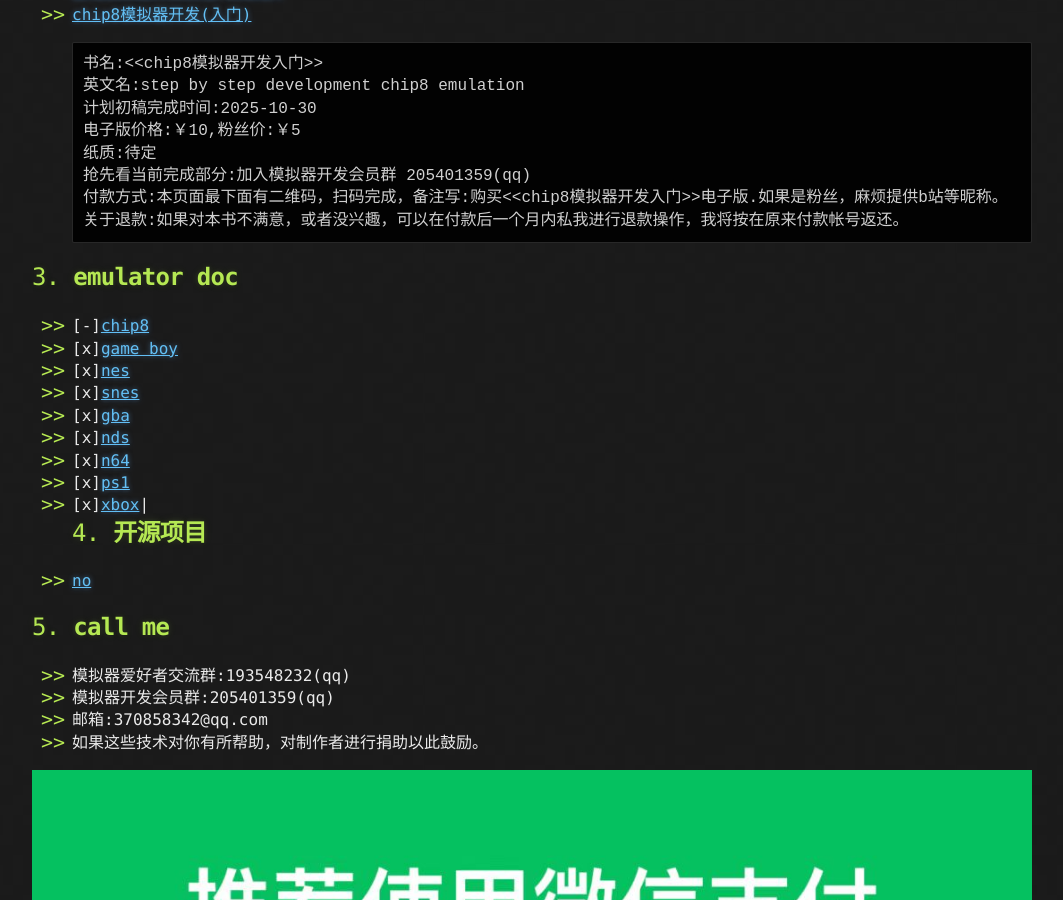
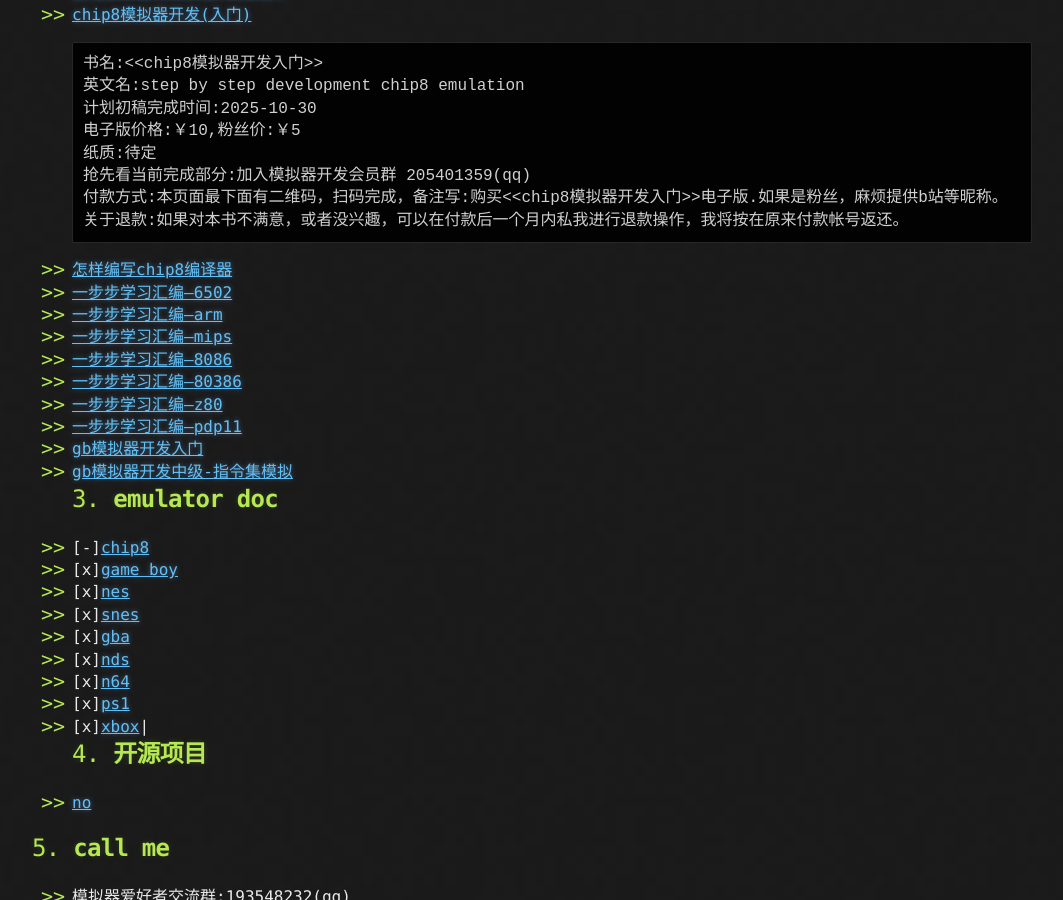
Before and after one commit to jinjiacun123/jinjiacun123.github.io, a Jekyll site: the page built from index.md, in a window 1280 px wide and 900 px high, scrolled down 1052 px. Shown: the whole window, without its empty margins (108-1171 px from the left). Built offline with Jekyll 4.4.1, drawn with Linux system fonts in a browser that asks for light colours; our own code applies the rules of GitHub Pages for plain Markdown files.

Commit message:
更新 index.md
增加一些书籍编写计划

````diff
--- a/index.md
+++ b/index.md
@@ -44,7 +44,16 @@
   付款方式:本页面最下面有二维码，扫码完成，备注写:购买<<chip8模拟器开发入门>>电子版.如果是粉丝，麻烦提供b站等昵称。
   关于退款:如果对本书不满意，或者没兴趣，可以在付款后一个月内私我进行退款操作，我将按在原来付款帐号返还。
 ```
-
+- [怎样编写chip8编译器](筹备中...)
+- [一步步学习汇编--6502](计划中...)
+- [一步步学习汇编--arm](计划中...)
+- [一步步学习汇编--mips](计划中...)
+- [一步步学习汇编--8086](计划中...)
+- [一步步学习汇编--80386](计划中...)
+- [一步步学习汇编--z80](计划中...)
+- [一步步学习汇编--pdp11](计划中...)
+- [gb模拟器开发入门](计划中...)
+- [gb模拟器开发中级-指令集模拟](计划中...)
 <!-- fence -->
 ## 3. **emulator doc**
  * [-][chip8](docs/chip8/index.html)
````
